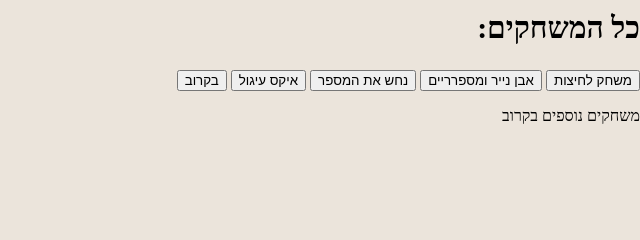
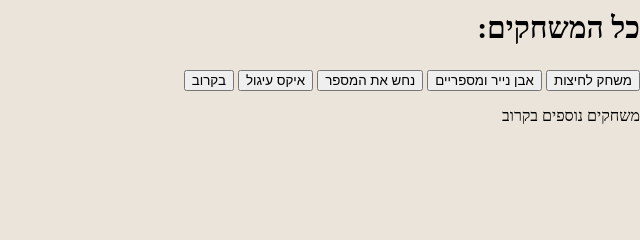
Before and after one commit to ShacharDoron123/Games-website, a plain HTML site: page index.html in a window 1280 px wide. Shown: the part 219-459 px from the top of the page, 640-1280 px from the left. Drawn offline with Linux system fonts and the light colour scheme; a script that the page names is missing.

Commit message:
minore fix

```diff
--- a/index.html
+++ b/index.html
@@ -18,7 +18,7 @@
         <div>
              <a><h2>כל המשחקים:</h2></a>
              <a href="Clicker.html"><button>משחק לחיצות</button></a>
-             <a href="Rock-paper-scissors.html"><button>אבן נייר ומספרריים</button></a>
+             <a href="Rock-paper-scissors.html"><button>אבן נייר ומספריים</button></a>
              <a href="Guess-the-number.html"><button>נחש את המספר</button></a>
               <a href="tic-tac-toe.html"><button>איקס עיגול</button></a>
              <a href="/404"><button>בקרוב</button></a>
```
